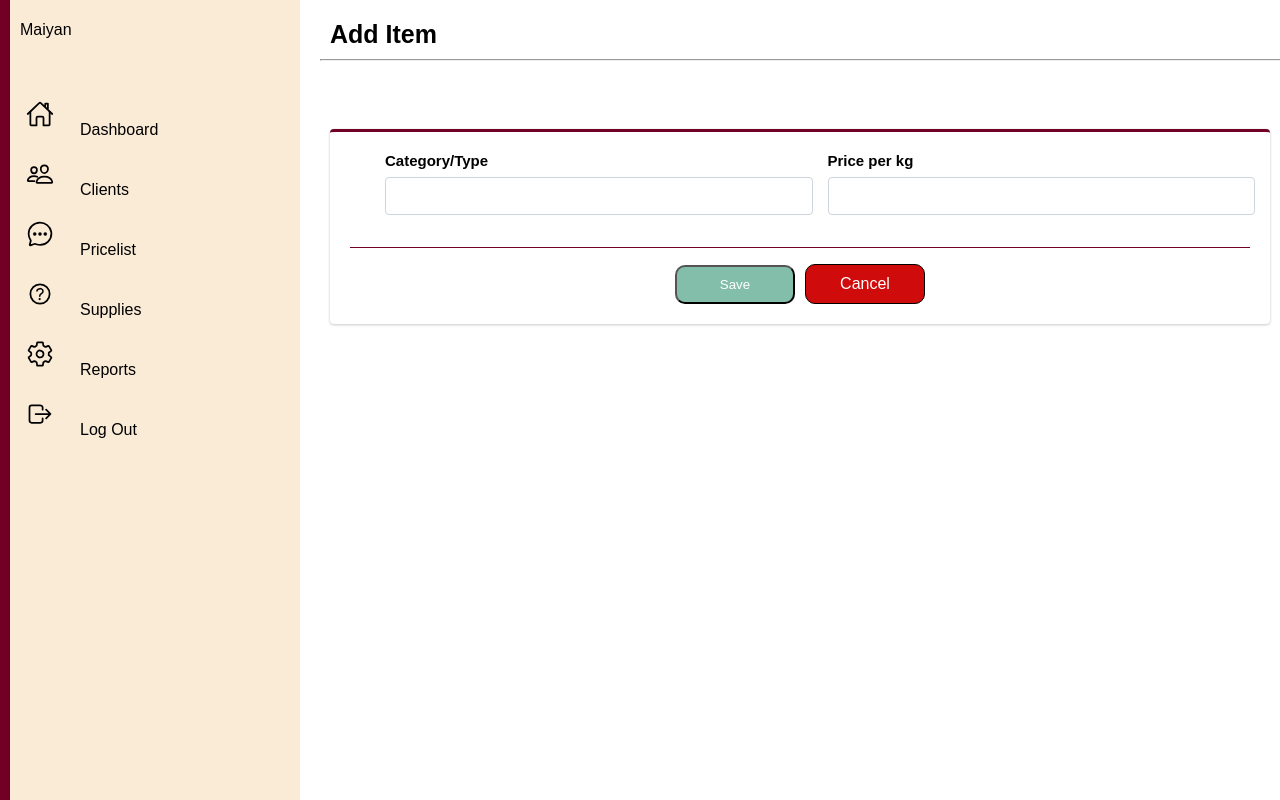
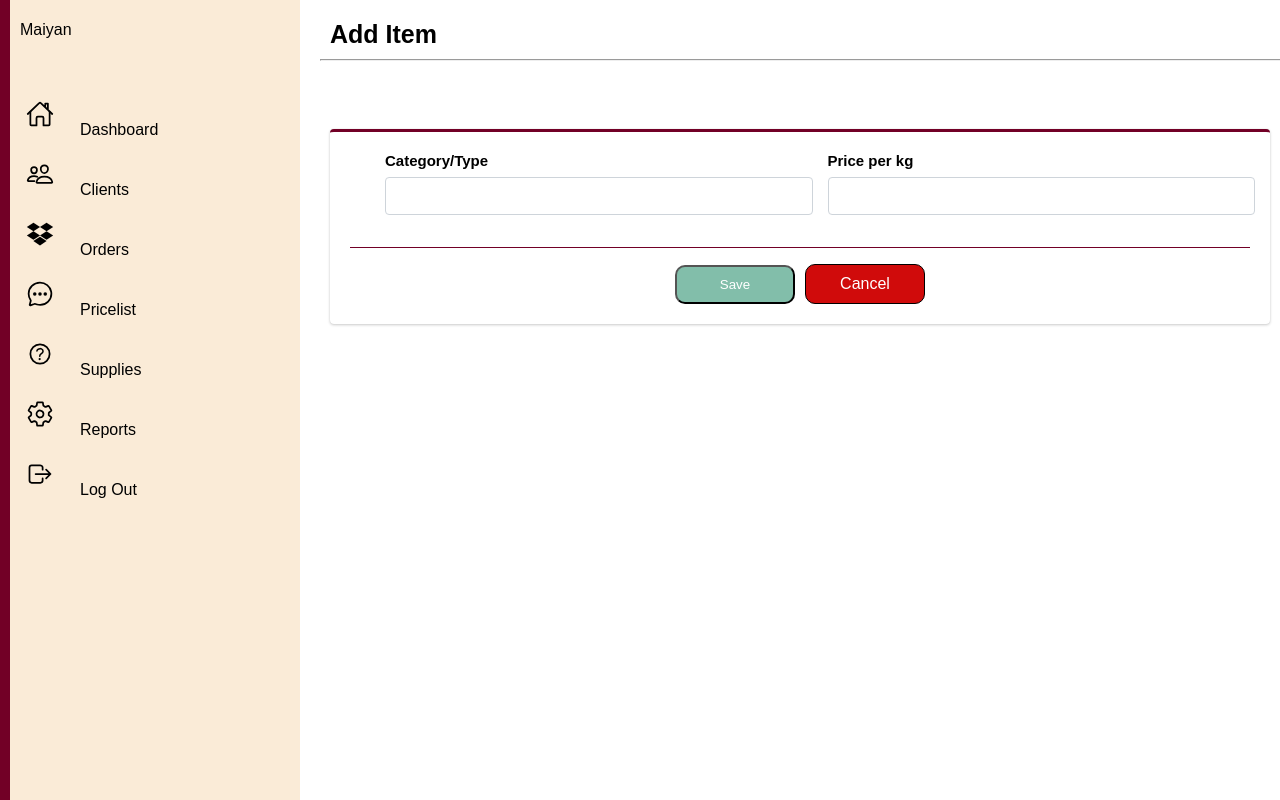
Before and after one commit to mk346/justinamusyoka, a PHP site: page /addprice.php in a window 1280 px wide. Run offline with PHP 8.4, Linux system fonts and the light colour scheme; some libraries are stand-ins or nearby versions.

Commit message:
update-10

```diff
--- a/sidebar.php
+++ b/sidebar.php
@@ -23,6 +23,15 @@
             ></span>
             <span class="title">Clients</span>
         </a>
+        </li>
+        <li>
+        <a href="order.php">
+            <span class="icon"
+            ><ion-icon name="logo-dropbox"></ion-icon></span>
+            <span class="title">Orders</span>
+        </a>
+        </li>
+
         </li>
         <li>
         <a href="pricelist.php">
```
